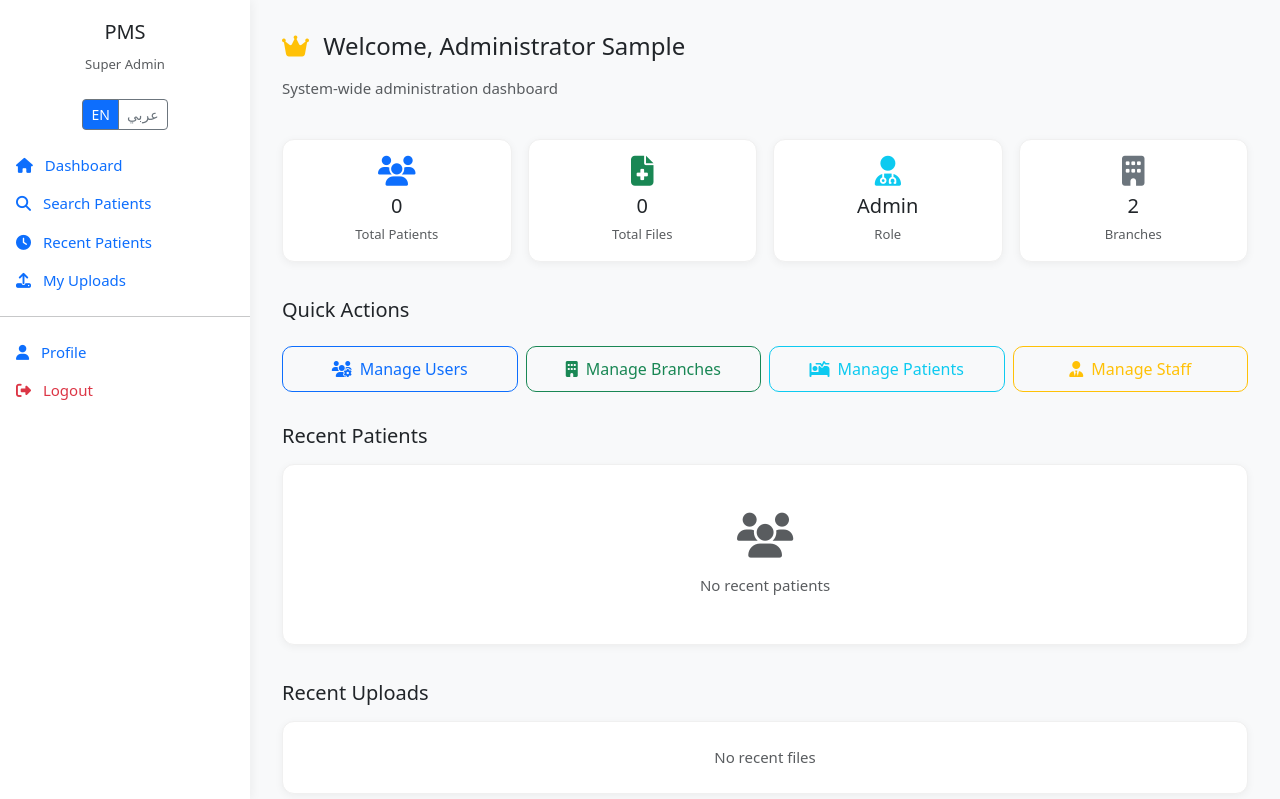
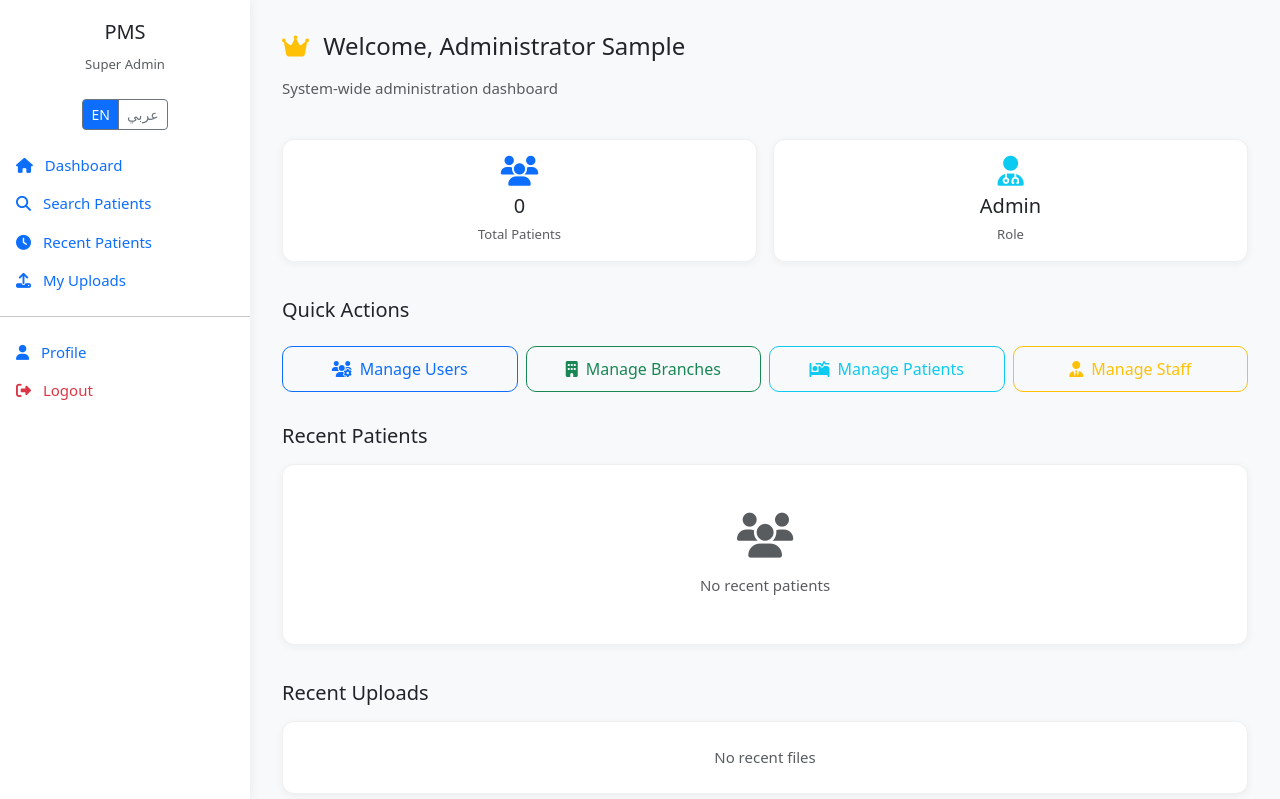
Before and after one commit to SaeedJBI/patient-management-system, a Django app: page /en/staff/ in a window 1280 px wide. Shown: the top 799 px of the page. Run offline with Django 5.2, Linux system fonts and the light colour scheme; the visitor is signed in with stand-in values (Sample User, id 1); data comes from the database, SQL or seed files in the repository; data that the repository does not hold is empty; some libraries are stand-ins or nearby versions.

Commit message:
take templates (removed file counter)

```diff
--- a/templates/staff/admin_dashboard.html
+++ b/templates/staff/admin_dashboard.html
@@ -18,32 +18,18 @@
 
 <!-- Quick Stats -->
 <div class="row g-3 mb-4">
-    <div class="col-6 col-md-3">
+    <div class="col-6 col-md-6">
         <div class="mobile-card text-center p-3">
             <i class="fas fa-users fa-2x text-primary mb-2"></i>
             <h3 class="h5 mb-1">{{ total_patients }}</h3>
             <small class="text-muted">{% trans "Total Patients" %}</small>
         </div>
     </div>
-    <div class="col-6 col-md-3">
-        <div class="mobile-card text-center p-3">
-            <i class="fas fa-file-medical fa-2x text-success mb-2"></i>
-            <h3 class="h5 mb-1">{{ total_files }}</h3>
-            <small class="text-muted">{% trans "Total Files" %}</small>
-        </div>
-    </div>
-    <div class="col-6 col-md-3">
+    <div class="col-6 col-md-6">
         <div class="mobile-card text-center p-3">
             <i class="fas fa-user-md fa-2x text-info mb-2"></i>
             <h3 class="h5 mb-1">{% trans "Admin" %}</h3>
             <small class="text-muted">{% trans "Role" %}</small>
-        </div>
-    </div>
-    <div class="col-6 col-md-3">
-        <div class="mobile-card text-center p-3">
-            <i class="fas fa-building fa-2x text-secondary mb-2"></i>
-            <h3 class="h5 mb-1">{{ branches_count|default:"2" }}</h3>
-            <small class="text-muted">{% trans "Branches" %}</small>
         </div>
     </div>
 </div>
```
Also changed, not shown: templates/admin/base_site.html (+5 -5 lines), templates/staff/doctor_dashboard.html (+0 -7 lines), templates/staff/staff_dashboard.html (+0 -7 lines).
